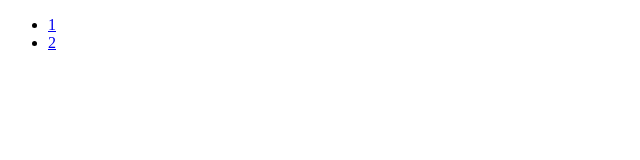
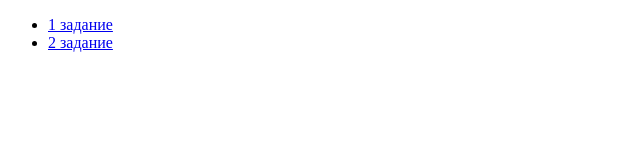
Before and after one commit to Viktoria-22/simple-test, a plain HTML site: page index.html in a window 1280 px wide. Shown: the whole page, without its empty margins (0-640 px from the left). Drawn offline with Linux system fonts and the light colour scheme.

Commit message:
Change task descriptions

```diff
--- a/index.html
+++ b/index.html
@@ -10,8 +10,8 @@
 </head>
 <body>
     <ul>
-        <li><a href="/simple-test/simple-test-1.html">1</a></li>
-        <li><a href="/simple-test/simple-test-2.html">2</a></li>
+        <li><a href="/simple-test/simple-test-1.html">1 задание</a></li>
+        <li><a href="/simple-test/simple-test-2.html">2 задание</a></li>
     </ul>
 </body>
 </html>
```
